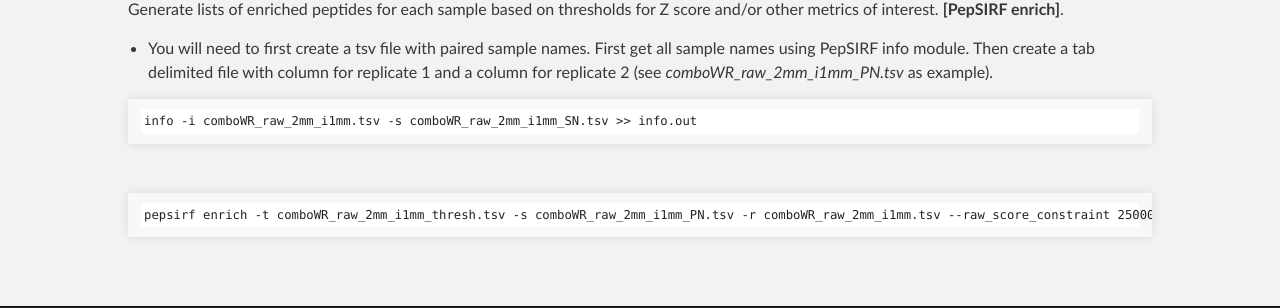
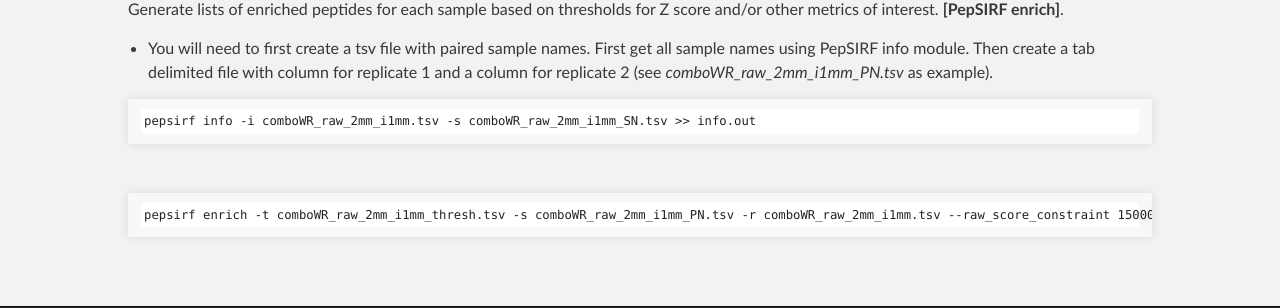
Before and after one commit to LadnerLab/PepSIRF, a Jekyll site: the page built from docs/pepsirf-tutorials.md, in a window 1280 px wide. Shown: the part 1711-2019 px from the top of the page. Built offline with Jekyll 4.4.1, drawn with Linux system fonts in a browser that asks for light colours.

Commit message:
Update tutorial md files for downsampled dataset

````diff
--- a/docs/pepsirf-tutorials.md
+++ b/docs/pepsirf-tutorials.md
@@ -67,10 +67,10 @@
 + You will need to first create a tsv file with paired sample names. First get all sample names using PepSIRF info module. Then create a tab delimited file with column for replicate 1 and a column for replicate 2 (see *comboWR_raw_2mm_i1mm_PN.tsv* as example).
 
 ```
-info -i comboWR_raw_2mm_i1mm.tsv -s comboWR_raw_2mm_i1mm_SN.tsv >> info.out
+pepsirf info -i comboWR_raw_2mm_i1mm.tsv -s comboWR_raw_2mm_i1mm_SN.tsv >> info.out
 ```
 <br>
 ```
-pepsirf enrich -t comboWR_raw_2mm_i1mm_thresh.tsv -s comboWR_raw_2mm_i1mm_PN.tsv -r comboWR_raw_2mm_i1mm.tsv --raw_score_constraint 250000 -x _enriched.txt -f enrichFailReasons.tsv -o 10Z-HDI75_100CS_250000raw >> enrich.out
+pepsirf enrich -t comboWR_raw_2mm_i1mm_thresh.tsv -s comboWR_raw_2mm_i1mm_PN.tsv -r comboWR_raw_2mm_i1mm.tsv --raw_score_constraint 15000 -x _enriched.txt -f enrichFailReasons.tsv -o 10Z-HDI75_100CS_15000raw >> enrich.out
 ```
 <br>
````
Also changed, not shown: docs/autopepsirf-tutorials.md (+1 -1 lines).
